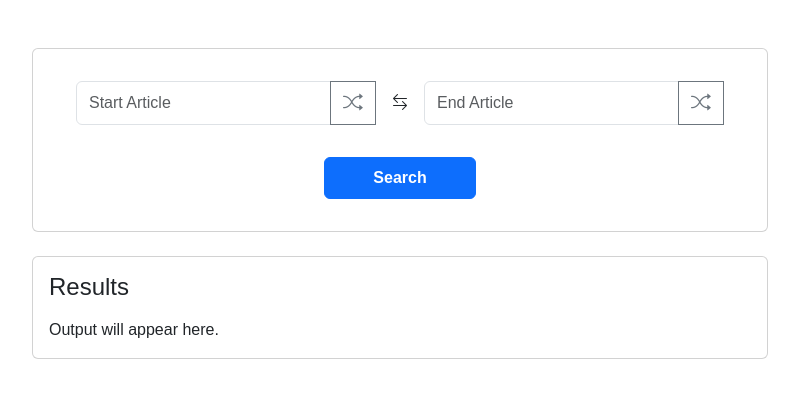
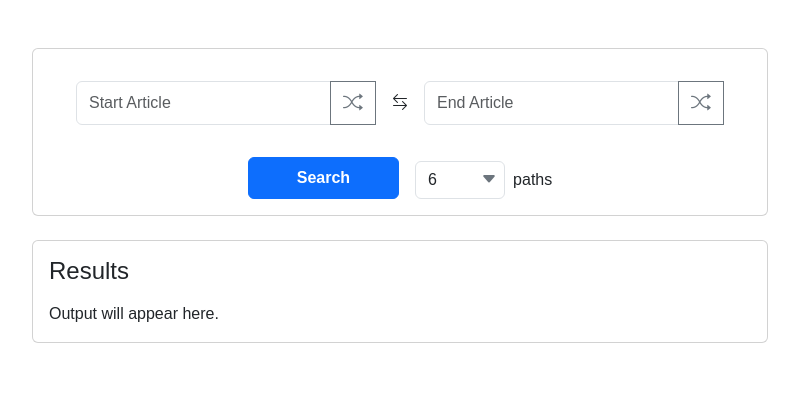
Before and after one commit to dhysun/wikipedia, a Flask app: page / in a window 1280 px wide. Shown: the part 134-532 px from the top of the page, without its empty margins (240-1039 px from the left). Run offline with Flask 3, Linux system fonts and the light colour scheme; parts of the project's set-up code (start-up, migrations or seed data) failed here and were passed over.

Commit message:
allow user to toggle number of paths outputted within range of 1-45

```diff
--- a/app.py
+++ b/app.py
@@ -23,7 +23,10 @@ def search():
     start = (data["start"]).replace(" ", "_")
     end = (data["end"]).replace(" ", "_")
 
-    path = wiki.k_shortest_paths(start, end)
+    n = int(data.get("n", 6))
+    n = max(1, min(n, 45))
+
+    path = wiki.k_shortest_paths(start, end, n)
 
     if path is not None:
         path = [
--- a/static/style.css
+++ b/static/style.css
@@ -40,3 +40,65 @@ body {
 .swap:hover i {
     color: var(--bs-primary);
 }
+
+.path-count-container{
+    display: flex;
+    align-items: center;
+    gap: 8px;
+}
+
+.path-count-wrapper{
+    position: relative;
+    display: inline-block;
+}
+
+.path-count-wrapper input{
+    width: 90px;
+    padding-right: 28px;
+}
+
+.path-count-arrow{
+    position: absolute;
+    right: 8px;
+    top: 50%;
+    transform: translateY(-50%);
+    display: flex;
+    justify-content: center;
+    align-items: center;
+    width: 16px;
+    height: 16px;
+    cursor: pointer;
+    color: #6c757d;
+}
+
+.path-count-arrow:hover{
+    color: black;
+}
+
+.path-count-menu{
+    display: none;
+    position: absolute;
+    top: calc(100% + 2px);
+    left: 0;
+    width: 90px;
+    max-height: 220px;
+    overflow-y: auto;
+    background: white;
+    border: 1px solid #ced4da;
+    border-radius: .375rem;
+    box-shadow: 0 .5rem 1rem rgba(0,0,0,.15);
+    z-index: 2000;
+}
+
+.path-count-menu.show{
+    display: block;
+}
+
+.path-count-item{
+    padding: 7px 12px;
+    cursor: pointer;
+}
+
+.path-count-item:hover{
+    background: #e9ecef;
+}
--- a/templates/index.html
+++ b/templates/index.html
@@ -84,11 +84,41 @@
 
               </div>
 
-              <div class="d-flex justify-content-center p-3">
-                <button type="button" class="btn btn-primary px-5 py-2 fw-bold" onclick="findPath()">
-                  Search
+              <div class="d-flex justify-content-center align-items-end gap-3 mt-3">
+
+                <button
+                    type="button"
+                    class="btn btn-primary px-5 py-2 fw-bold"
+                    onclick="findPath()">
+                    Search
                 </button>
-              </div>
+
+                <div class="path-count-container">
+
+                  <div class="path-count-wrapper">
+
+                      <input
+                          type="number"
+                          id="pathCount"
+                          class="form-control"
+                          value="6"
+                          min="1"
+                          max="45">
+
+                      <div id="pathCountButton" class="path-count-arrow">
+                          <i class="bi bi-caret-down-fill"></i>
+                      </div>
+
+                      <div id="pathCountMenu" class="path-count-menu">
+                      </div>
+
+                  </div>
+
+                  <span>paths</span>
+
+                </div>
+
+            </div>
 
             </div>
           </div>
@@ -124,6 +154,58 @@
     </div>
 
     <script>
+        const input = document.getElementById("pathCount");
+        const menu = document.getElementById("pathCountMenu");
+        const button = document.getElementById("pathCountButton");
+
+        for (let i = 1; i <= 45; i++) {
+            const item = document.createElement("div");
+            item.className = "path-count-item";
+            item.textContent = i;
+            item.onclick = function() {
+                input.value = i;
+                menu.classList.remove("show");
+            };
+            menu.appendChild(item);
+        }
+
+        button.onclick = function() {
+            const current = parseInt(input.value);
+            menu.querySelectorAll(".path-count-item").forEach(item => {
+
+                item.style.background = "";
+                if (Number(item.textContent) === current) {
+
+                    item.style.background = "#cfe2ff";
+
+                    item.scrollIntoView({
+                        block: "nearest"
+                    });
+                }
+            });
+
+            menu.classList.toggle("show");
+        };
+
+        document.addEventListener("click", function(e) {
+
+          if (!e.target.closest(".path-count-container")) {
+              menu.classList.remove("show");
+          }
+
+        });
+
+        input.addEventListener("input", function() {
+            let n = parseInt(input.value);
+
+            if (isNaN(n))
+              return;
+
+            n = Math.max(1, Math.min(45,n));
+            input.value = n;
+
+        });
+
         function swap() {
             const start = document.getElementById("startArticle");
             const end = document.getElementById("endArticle");
@@ -135,6 +217,16 @@
             const start = document.getElementById("startArticle").value;
             const end = document.getElementById("endArticle").value;
 
+            let n = parseInt(document.getElementById("pathCount").value);
+
+            if (isNaN(n)) {
+                n = 6;
+            }
+
+            n = Math.max(1, Math.min(n, 45));
+
+            document.getElementById("pathCount").value = n;
+
             const response = await fetch("/search", {
                 method: "POST",
                 headers: {
@@ -142,7 +234,8 @@
                 },
                 body: JSON.stringify({
                     start: start,
-                    end: end
+                    end: end,
+                    n: n
                 })
             });
 
```
Also changed, not shown: 1 other file.
